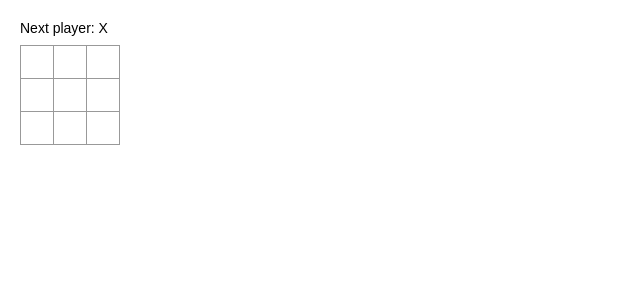
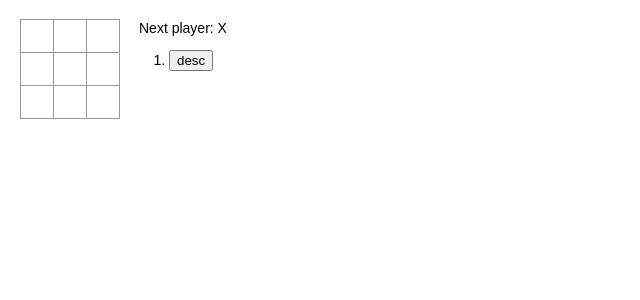
Before and after one commit to new-well/react-tutorial, a React (Create React App) app: page / in a window 1280 px wide. Shown: the top 300 px of the page, without its empty margins (0-640 px from the left). Built offline with nearby package versions, Linux system fonts and the light colour scheme.

Commit message:
[update] 履歴保持機能の追加

```diff
--- a/src/Board.tsx
+++ b/src/Board.tsx
@@ -1,68 +1,30 @@
-import React, { useState } from "react";
-import Square from "./Square";
+import React from 'react';
+import Square from './Square';
 
 type BoardProps = {
-
+  squares: string[],
+  handleClick: (num: number) => void
 };
 
-const Board: React.VFC<BoardProps> = () => {
-  const [marks, setMarks] = useState<string[]>(Array(9).fill(""));
-  const [xIsNext, setXIsNext] = useState<boolean>(true);
+const Board: React.VFC<BoardProps> = ({ squares, handleClick }) => {
 
-  const renderSquare = (i: number): JSX.Element => {
-    return<Square mark={marks[i]} handleClick={() => handleClick(i)} />;
-  };
-
-  const handleClick = (num: number): void => {
-    const _marks = marks.concat();
-    if (calculateWinner(marks) !== "" || marks[num] !== "") {
-      return;
-    }
-    _marks[num] = xIsNext ? "X" : "O";
-    setMarks(_marks);
-    setXIsNext(!xIsNext);
-  };
-
-  const calculateWinner = (marks: string[]): string => {
-    const lines = [
-      [0, 1, 2],
-      [3, 4, 5],
-      [6, 7, 8],
-      [0, 3, 6],
-      [1, 4, 7],
-      [2, 5, 8],
-      [0, 4, 8],
-      [2, 4, 6],
-    ];
-    for (let i = 0; i < lines.length; i++) {
-      const [a, b, c] = lines[i];
-      if (marks[a] && marks[a] === marks[b] && marks[a] === marks[c]) {
-        return marks[a];
-      }
-    }
-    return "";
+  const renderSquare = (num: number): JSX.Element => {
+    return<Square value={squares[num]} handleClick={() => handleClick(num)} />;
   };
 
   return (
     <div>
-      <div className="status">
-        {
-          calculateWinner(marks) === "" ?
-          "Next player: " + (xIsNext ? "X" : "O") :
-          "Winner: " + calculateWinner(marks)
-        }
-      </div>
-      <div className="board-row">
+      <div className='board-row'>
         {renderSquare(0)}
         {renderSquare(1)}
         {renderSquare(2)}
       </div>
-      <div className="board-row">
+      <div className='board-row'>
         {renderSquare(3)}
         {renderSquare(4)}
         {renderSquare(5)}
       </div>
-      <div className="board-row">
+      <div className='board-row'>
         {renderSquare(6)}
         {renderSquare(7)}
         {renderSquare(8)}
--- /dev/null
+++ b/src/CalculateWinner.ts
@@ -0,0 +1,21 @@
+const calculateWinner = (squares: string[]): string => {
+  const checkLines: number[][] = [
+    [0, 1, 2],
+    [3, 4, 5],
+    [6, 7, 8],
+    [0, 3, 6],
+    [1, 4, 7],
+    [2, 5, 8],
+    [0, 4, 8],
+    [2, 4, 6],
+  ];
+  for (let i = 0; i < checkLines.length; i++) {
+    const [a, b, c] = checkLines[i];
+    if (squares[a] && squares[a] === squares[b] && squares[a] === squares[c]) {
+      return squares[a];
+    }
+  }
+  return '';
+};
+
+export default calculateWinner;
--- a/src/Game.tsx
+++ b/src/Game.tsx
@@ -1,22 +1,61 @@
-import React from "react";
-import Board from "./Board"
+import React, { useState } from 'react';
+import Board from './Board'
+import calculateWinner from './CalculateWinner'
 
 type GameProps = {
 
 };
 
 const Game: React.VFC<GameProps> = () => {
-    return (
-      <div className="game">
-        <div className="game-board">
-          <Board />
-        </div>
-        <div className="game-info">
-          <div>{/* status */}</div>
-          <ol>{/* TODO */}</ol>
-        </div>
+  const [history, setHistory] = useState<string[][]>([Array(9).fill('')]);
+  const [xIsNext, setXIsNext] = useState<boolean>(true);
+
+  const getStatus = (): string => {
+    const currentSquares: string[] = history[history.length - 1];
+    const winner: string = calculateWinner(currentSquares);
+    const status: string = winner !== '' ? 'Winner: ' + winner : 'Next player: ' + (xIsNext ? 'X' : 'O');
+    return status;
+  };
+
+  const handleClick = (num: number): void => {
+    const _history: string[][] = history.slice();
+    const currentSquares: string[] = history[history.length - 1].slice();
+    if (calculateWinner(currentSquares) !== '' || currentSquares[num] !== '') {
+      return;
+    }
+    currentSquares[num] = xIsNext ? 'X' : 'O';
+    setHistory(_history.concat([currentSquares]));
+    setXIsNext(!xIsNext);
+  };
+
+  const jumpTo = (): void => {
+
+  };
+
+  return (
+    <div className='game'>
+      <div className='game-board'>
+        <Board
+          squares={history[history.length - 1]}
+          handleClick={(num: number) => handleClick(num)}
+        />
       </div>
-    );
+      <div className='game-info'>
+        <div>{getStatus()}</div>
+        <ol>
+          {
+            history.map((): JSX.Element => {
+              return (
+                <li>
+                  <button onClick={() => jumpTo()}>desc</button>
+                </li>
+              );
+            })
+          }
+        </ol>
+      </div>
+    </div>
+  );
 };
 
 export default Game;
--- a/src/Square.tsx
+++ b/src/Square.tsx
@@ -1,14 +1,14 @@
-import React from "react";
+import React from 'react';
 
 type SquareProps = {
-  mark: string;
+  value: string;
   handleClick: () => void;
 };
 
-const Square: React.VFC<SquareProps> = ({ mark, handleClick }) => {
+const Square: React.VFC<SquareProps> = ({ value, handleClick }) => {
   return (
-    <button className="square" onClick={handleClick}>
-      {mark}
+    <button className='square' onClick={handleClick}>
+      {value}
     </button>
   );
 };
--- a/src/index.css
+++ b/src/index.css
@@ -1,5 +1,5 @@
 body {
-  font: 14px "Century Gothic", Futura, sans-serif;
+  font: 14px 'Century Gothic', Futura, sans-serif;
   margin: 20px;
 }
 
@@ -9,7 +9,7 @@ ol, ul {
 
 .board-row:after {
   clear: both;
-  content: "";
+  content: '';
   display: table;
 }
 
--- a/src/react-app-env.d.ts
+++ /dev/null
@@ -1 +0,0 @@
-/// <reference types="react-scripts" />
```
Also changed, not shown: src/index.tsx (+4 -4 lines).
